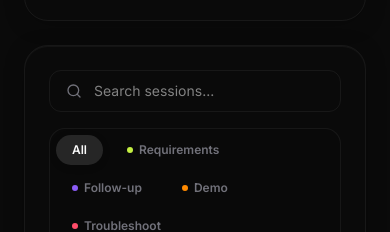
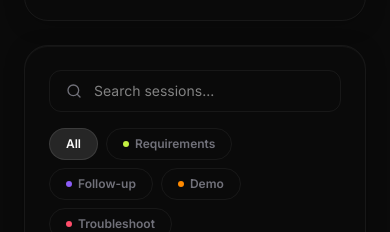
Before and after one commit to tomatogoesrotten/TouchGrass, a React (Vite) app in the folder app/: page / in a window 390 px wide. Shown: the part 612-844 px from the top of the page. Built offline with nearby package versions, Linux system fonts and the light colour scheme.

Commit message:
Refactor Dashboard and Session components: Adjust layout and styling for improved responsiveness and visual consistency, including removal of unnecessary elements and updates to grid configurations.

```diff
--- a/app/src/screens/Dashboard.tsx
+++ b/app/src/screens/Dashboard.tsx
@@ -1,7 +1,7 @@
 import { useState } from 'react'
 import { useNavigate } from 'react-router-dom'
 import { motion } from 'framer-motion'
-import { Plus, Search, X, Zap, BarChart3, Globe2, CalendarDays, ArrowUpRight } from 'lucide-react'
+import { Plus, Search, X, Zap, BarChart3, Globe2, CalendarDays } from 'lucide-react'
 import { useTheme } from '@/stores/theme'
 import { useSession } from '@/stores/session'
 import type { Phase } from '@/stores/session'
@@ -169,9 +169,9 @@ export function Dashboard() {
           <div className="lg:col-span-8 flex flex-col">
             <GlassCard className="p-6 h-full min-h-[600px] flex flex-col">
               {/* Search & Filters */}
-              <div className="flex flex-col md:flex-row gap-4 mb-6 items-start md:items-center justify-between">
+              <div className="flex flex-col gap-4 mb-6">
                 <div
-                  className="relative w-full md:w-80 rounded-[12px] flex items-center"
+                  className="relative w-full rounded-[12px] flex items-center"
                   style={{ backgroundColor: isDark ? 'var(--color-surface-mid)' : 'var(--color-surface-light-mid)', border: `1px solid ${border}` }}
                 >
                   <Search size={16} className="absolute left-4" color={textMuted} />
@@ -183,13 +183,13 @@ export function Dashboard() {
                     onChange={(e) => setSearch(e.target.value)}
                   />
                 </div>
-                <div className="flex flex-wrap gap-2 items-center bg-black/5 dark:bg-white/5 p-1.5 rounded-2xl md:rounded-[100px]" style={{ border: `1px solid ${border}` }}>
+                <div className="flex flex-wrap gap-2 items-center">
                   <button
                     className="px-4 py-1.5 rounded-[100px] text-[12px] font-semibold transition-all"
                     style={{
                       backgroundColor: filter === 'all' ? (isDark ? '#262626' : '#ffffff') : 'transparent',
                       color: filter === 'all' ? (isDark ? '#fafafa' : '#09090b') : textMuted,
-                      boxShadow: filter === 'all' ? '0 2px 8px rgba(0,0,0,0.1)' : 'none',
+                      border: `1px solid ${filter === 'all' ? (isDark ? 'rgba(255,255,255,0.1)' : 'rgba(0,0,0,0.1)') : border}`,
                     }}
                     onClick={() => setFilter('all')}
                   >
@@ -203,9 +203,9 @@ export function Dashboard() {
                         key={phase}
                         className="px-4 py-1.5 rounded-[100px] text-[12px] font-semibold transition-all flex items-center gap-1.5"
                         style={{
-                          backgroundColor: isActive ? (isDark ? '#262626' : '#ffffff') : 'transparent',
+                          backgroundColor: isActive ? `${color}18` : 'transparent',
                           color: isActive ? color : textMuted,
-                          boxShadow: isActive ? '0 2px 8px rgba(0,0,0,0.1)' : 'none',
+                          border: `1px solid ${isActive ? `${color}40` : border}`,
                         }}
                         onClick={() => setFilter(isActive ? 'all' : phase)}
                       >
@@ -243,9 +243,9 @@ export function Dashboard() {
                             : '0 12px 32px rgba(0,0,0,0.06)',
                         }}
                       >
-                        {/* Delete button */}
+                        {/* Delete button — only on hover */}
                         <button
-                          className="absolute top-4 right-10 opacity-0 group-hover:opacity-100 transition-all w-7 h-7 rounded-[8px] flex items-center justify-center z-10"
+                          className="absolute top-3 right-3 opacity-0 group-hover:opacity-100 transition-all w-7 h-7 rounded-[8px] flex items-center justify-center z-10"
                           style={{
                             backgroundColor: isDark ? 'rgba(255,77,106,0.1)' : 'rgba(229,56,75,0.08)',
                             color: isDark ? 'var(--color-danger-dark)' : 'var(--color-danger-light)',
@@ -259,9 +259,8 @@ export function Dashboard() {
                         </button>
 
                         <div className="p-6">
-                          <div className="flex items-center justify-between mb-5">
+                          <div className="flex items-center mb-5">
                             <PhaseBadge phase={session.phase} />
-                            <ArrowUpRight size={16} color={textMuted} className="opacity-0 group-hover:opacity-100 transition-opacity absolute top-4 right-4" />
                           </div>
                           <h3
                             className="text-[16px] font-bold tracking-tight mb-1"
--- a/app/src/screens/Session.tsx
+++ b/app/src/screens/Session.tsx
@@ -106,11 +106,11 @@ export function Session() {
 
           {/* Main left column (8 cols) */}
           <div className="lg:col-span-8 flex flex-col gap-6">
-            <div className="grid grid-cols-1 md:grid-cols-2 gap-6 min-h-[400px] md:h-[400px]">
+            <div className="grid grid-cols-1 md:grid-cols-2 gap-6 auto-rows-[minmax(400px,auto)]">
                <RecordTab />
                <NotesTab />
             </div>
-            <div className="grid grid-cols-1 md:grid-cols-2 gap-6 min-h-[400px] md:h-[400px]">
+            <div className="grid grid-cols-1 md:grid-cols-2 gap-6 auto-rows-[minmax(400px,auto)]">
                <StructureTab />
                <QuestionsTab />
             </div>
@@ -118,10 +118,10 @@ export function Session() {
 
           {/* Right column (4 cols) */}
           <div className="lg:col-span-4 flex flex-col gap-6">
-            <div className="min-h-[400px] md:h-[400px]">
+            <div className="min-h-[400px]">
               <DomainTab />
             </div>
-            <div className="min-h-[400px] md:h-[400px]">
+            <div className="min-h-[400px]">
               <SolutionsTab />
             </div>
           </div>
```
